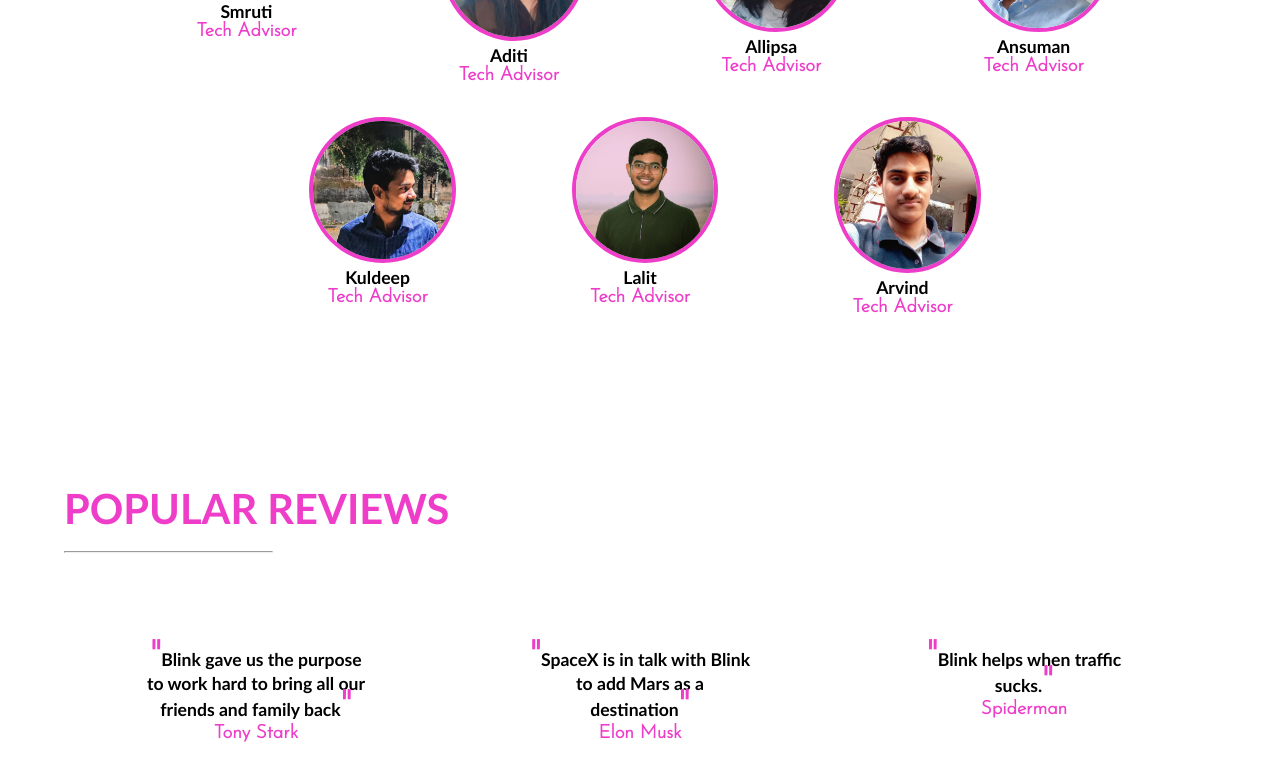
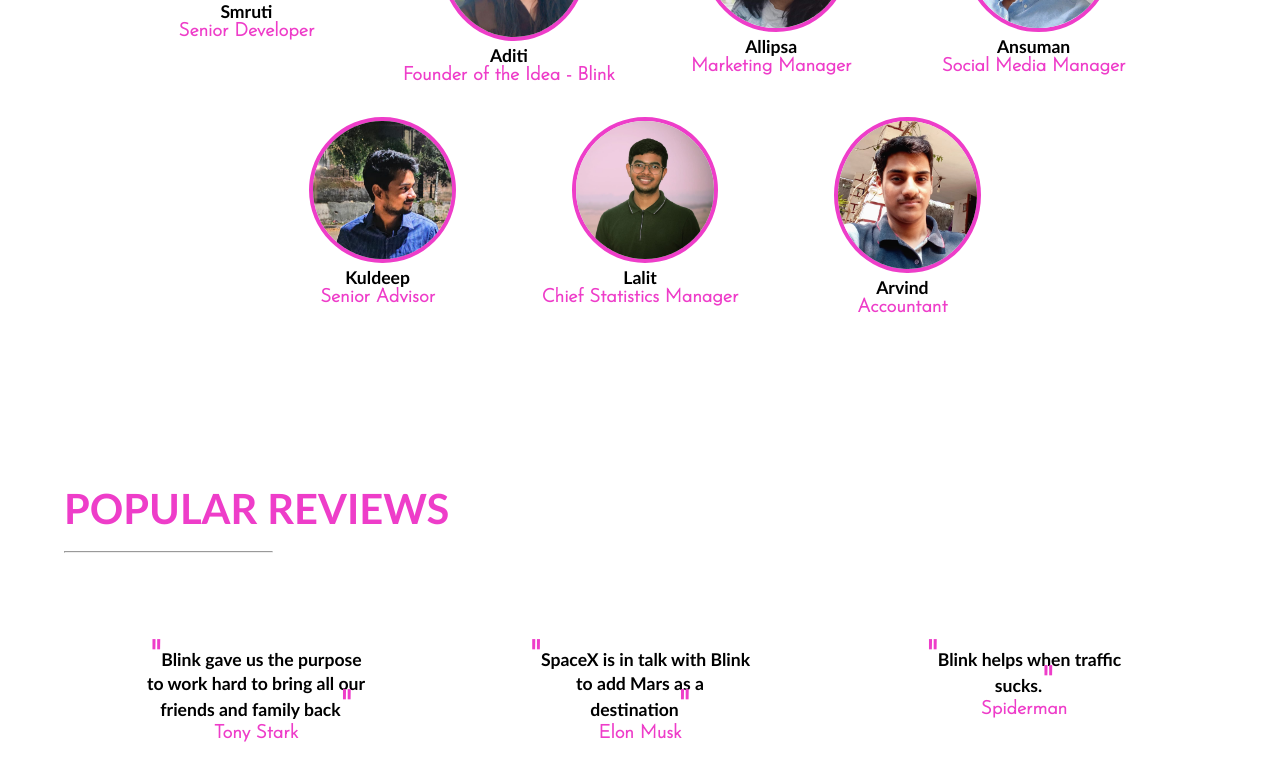
Before and after one commit to iamsmruti/Blink, a plain HTML site: page index.html in a window 1280 px wide. Shown: the part 1851-2631 px from the top of the page. Drawn offline with Linux system fonts and the light colour scheme.

Commit message:
Minor Change 2

```diff
--- a/index.html
+++ b/index.html
@@ -77,37 +77,37 @@
             <div class="prof">
                 <img src="assets/smruti.png" alt="">
                 <h2>Smruti</h2>
-                <h3>Tech Advisor</h3>
+                <h3>Senior Developer</h3>
             </div>
             <div class="prof">
                 <img src="assets/aditi.png" alt="">
                 <h2>Aditi</h2>
-                <h3>Tech Advisor</h3>
+                <h3>Founder of the Idea - Blink</h3>
             </div>
             <div class="prof">
                 <img src="assets/allipsa.png" alt="">
                 <h2>Allipsa</h2>
-                <h3>Tech Advisor</h3>
+                <h3>Marketing Manager</h3>
             </div>
             <div class="prof">
                 <img src="assets/ansu.png" alt="">
                 <h2>Ansuman</h2>
-                <h3>Tech Advisor</h3>
+                <h3>Social Media Manager</h3>
             </div>
             <div class="prof">
                 <img src="assets/kuldeep.png" alt="">
                 <h2>Kuldeep</h2>
-                <h3>Tech Advisor</h3>
+                <h3>Senior Advisor</h3>
             </div>
             <div class="prof">
                 <img src="assets/lalit.png" alt="">
                 <h2>Lalit</h2>
-                <h3>Tech Advisor</h3>
+                <h3>Chief Statistics Manager</h3>
             </div>
             <div class="prof">
                 <img src="assets/arvind.png" alt="">
                 <h2>Arvind</h2>
-                <h3>Tech Advisor</h3>
+                <h3>Accountant</h3>
             </div>
         </div>
     </div>
```
